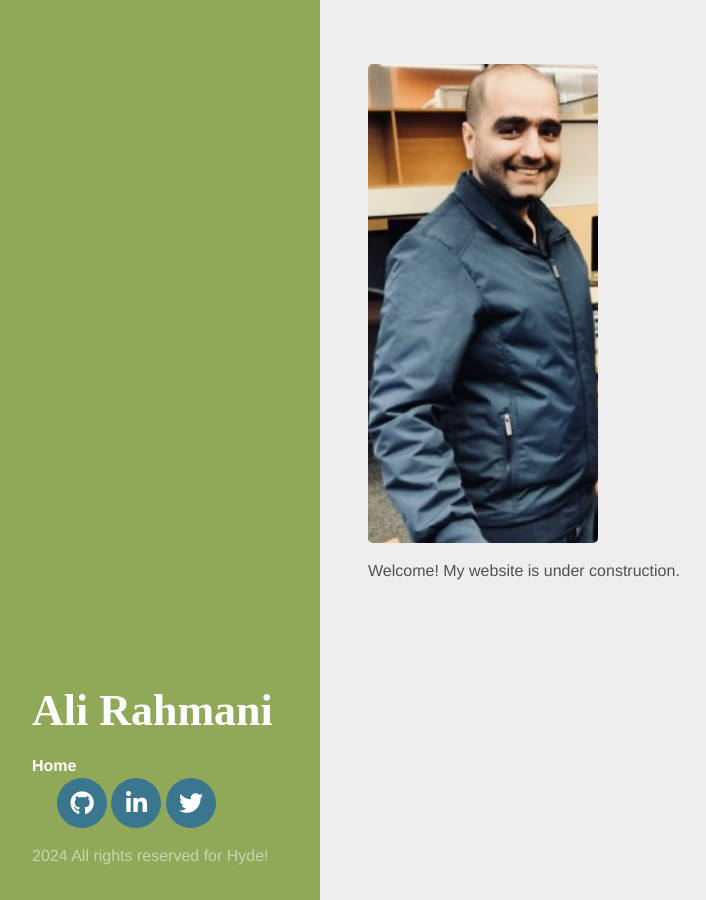
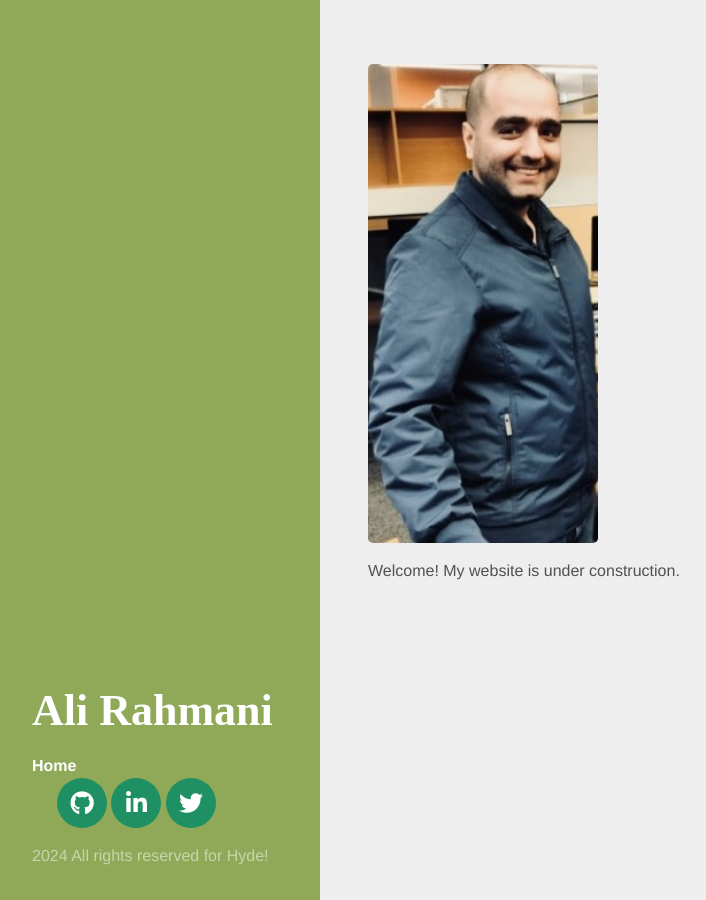
Before and after one commit to AliRahmani511/AliRahmani_Mechanics, a Jekyll site: the page built from index.html, in a window 1280 px wide. Shown: the whole page, without its empty margins (0-706 px from the left). Built offline with Jekyll 4.4.1, drawn with Linux system fonts in a browser that asks for light colours; nearby versions of some CDN libraries; some web fonts are replaced; the list of posts is cut into pages by our own code.

Commit message:
Update social.css

```diff
--- a/public/css/social.css
+++ b/public/css/social.css
@@ -36,7 +36,7 @@ ul.icon-effect > li {
   color: #f1f1f1;
   line-height: 52px;
   text-align: center;
-  background-color: #3b768f;
+  background-color: rgb(30, 144, 100);
 }
 .icon:after {
   position: absolute;
```
